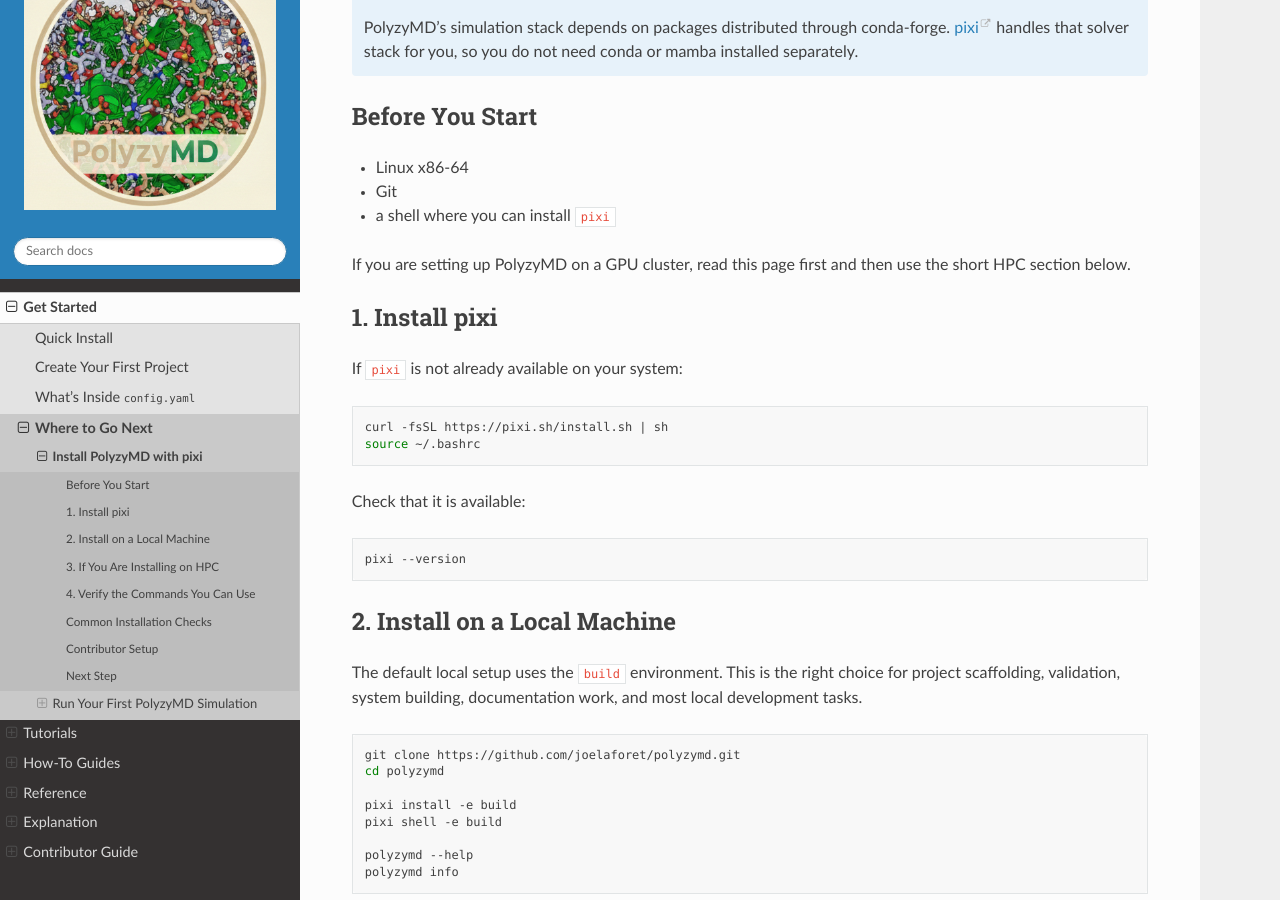
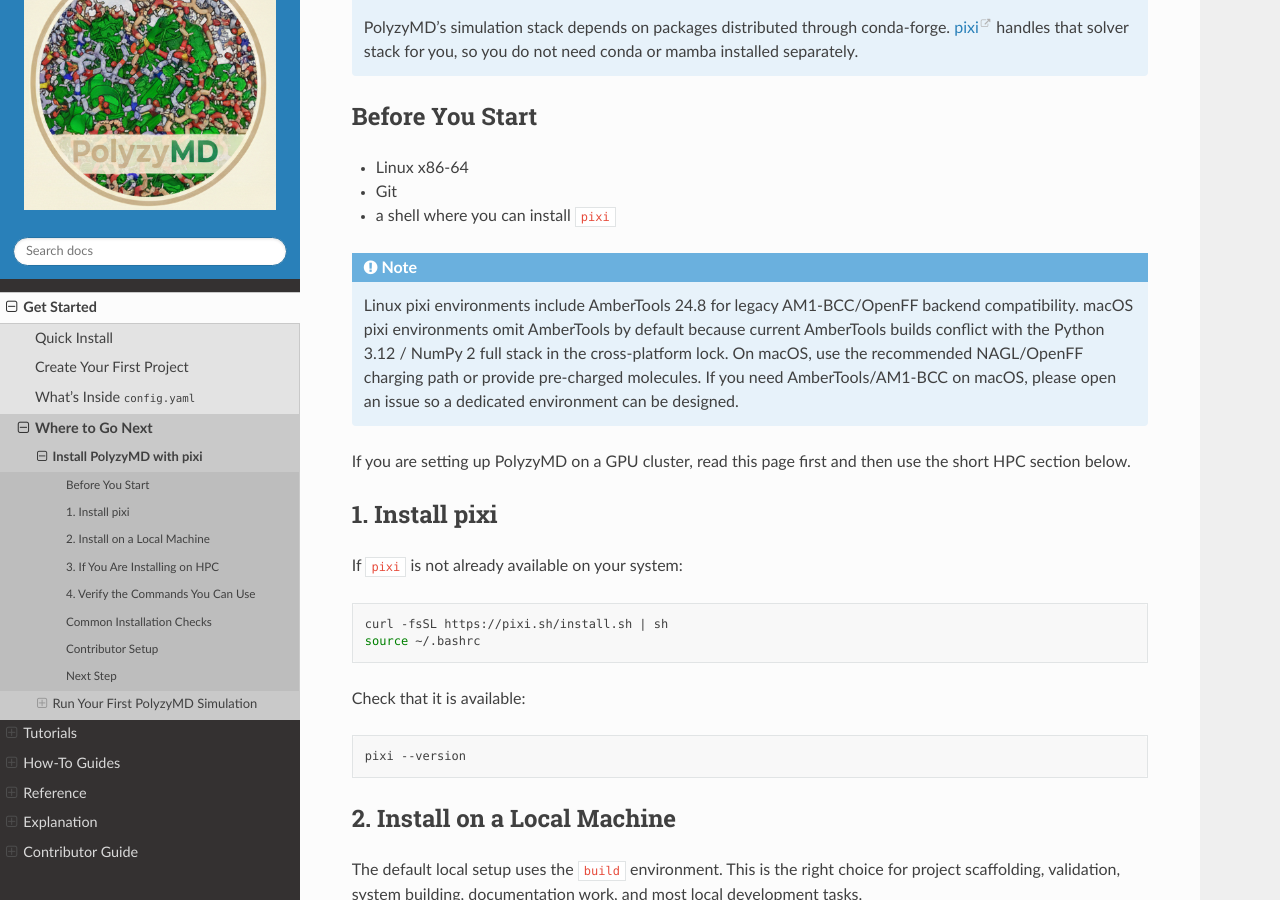
Before and after one commit to joelaforet/polyzymd, a Sphinx documentation site: the page built from docs/source/get_started/installation.md, in a window 1280 px wide and 900 px high, scrolled down 310 px. Built offline with Sphinx 7.4.7 and the Read the Docs theme 3.1.0, drawn with Linux system fonts in a browser that asks for light colours.

Commit message:
Constrain AmberTools and CUDA platforms

````diff
--- a/docs/source/get_started/installation.md
+++ b/docs/source/get_started/installation.md
@@ -16,6 +16,15 @@
 - Linux x86-64
 - Git
 - a shell where you can install `pixi`
+
+```{note}
+Linux pixi environments include AmberTools 24.8 for legacy AM1-BCC/OpenFF
+backend compatibility. macOS pixi environments omit AmberTools by default
+because current AmberTools builds conflict with the Python 3.12 / NumPy 2 full
+stack in the cross-platform lock. On macOS, use the recommended NAGL/OpenFF
+charging path or provide pre-charged molecules. If you need AmberTools/AM1-BCC
+on macOS, please open an issue so a dedicated environment can be designed.
+```
 
 If you are setting up PolyzyMD on a GPU cluster, read this page first and then
 use the short HPC section below.
````
Also changed, not shown: README.md (+7 -0 lines), docs/source/contributor_guide/packaging.md (+8 -0 lines), pixi.toml (+9 -1 lines), 1 other file.
